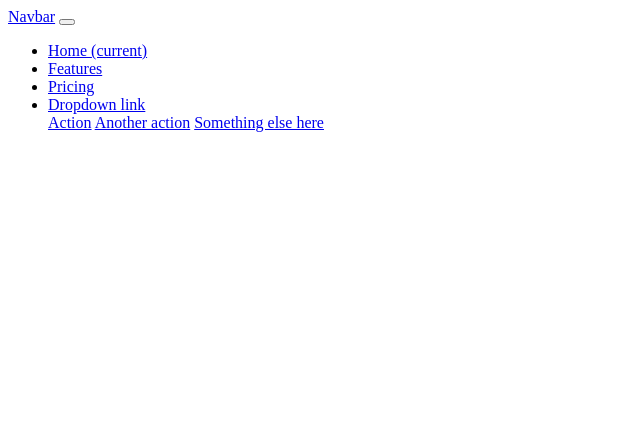
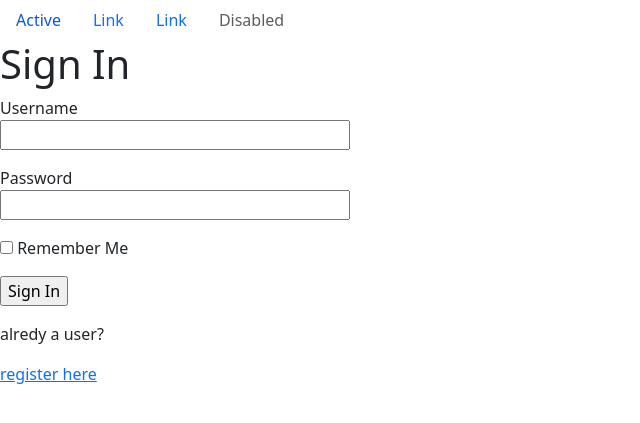
Before and after one commit to Lasagnanator/mmmHealth-webapp, a Flask app: page / in a window 1280 px wide. Shown: the top 423 px of the page, without its empty margins (0-640 px from the left). Run offline with Flask 3, Linux system fonts and the light colour scheme; some libraries are stand-ins or nearby versions.

Commit message:
collegato bootstrap e fatto form

```diff
--- a/app/forms.py
+++ b/app/forms.py
@@ -3,8 +3,20 @@ from wtforms import StringField, PasswordField, BooleanField, SubmitField
 from wtforms.validators import DataRequired
 
 
+'''form per login entrambi utenti'''
 class LoginForm(FlaskForm):
     username = StringField('Username', validators=[DataRequired()])
     password = PasswordField('Password', validators=[DataRequired()])
     remember_me = BooleanField('Remember Me')
     submit = SubmitField('Sign In')
+
+'''
+Form per Registrazione del dottore
+'''
+class RegistrationForm(FlaskForm):
+    name = StringField('Name', validators=[DataRequired()])
+    lastname = StringField('Last Name', validators=[DataRequired()])
+    phoneNumber = StringField('Phone number', validators=[DataRequired()])  #sotto forma di stringa così non è modificabile
+    submit = SubmitField('register')
+
+#TODO:creare altri form per filtrare risultati qua sotto
--- a/app/routes.py
+++ b/app/routes.py
@@ -1,9 +1,24 @@
 from flask import render_template, flash, redirect, url_for
 from app import app
-from app.forms import LoginForm
+from app.forms import LoginForm, RegistrationForm
 
 @app.route('/')
-@app.route('/index')
-def index():
+@app.route('/login', methods=['GET', 'POST'])
+def login():
+    form = LoginForm()
+    if form.validate_on_submit():
+        flash('Login requested for user {}, remember_me={}'.format(
+            form.username.data, form.remember_me.data))
+        return redirect(url_for('index'))
+    return render_template('login.html',  title='Sign In', form=form)
 
-    return render_template('index.html')
+
+@app.route('/registration', methods=['GET', 'POST'])
+def registration():
+    form = RegistrationForm()
+    if form.validate_on_submit():
+        #TODO: validare i dati di iscrizione del medico
+        flash('registration requested for user {}, remember_me={}'.format(
+            form.name.data, form.lastname.data, form.phoneNumber.data))
+        return redirect(url_for('index'))
+    return render_template('registration.html', title='Registration', form=form)
--- a/app/templates/base.html
+++ b/app/templates/base.html
@@ -7,11 +7,9 @@
     <meta name="author" content="Mark Otto, Jacob Thornton, and Bootstrap contributors">
     <meta name="generator" content="Hugo 0.83.1">
 
+    <!-- Bootstrap core CSS  using Bootstrap Flask -->
+    {{ bootstrap.load_css() }}
 
-
-    <!-- Bootstrap core CSS-->
-    <script type="javascript" src="../static/bootstrap.bundle.js"></script>
-    <link rel="stylesheet" href="{{ url_for('static', filename='bootstrap-grid.css') }}">
 
     {% if title %}
         <title>{{ title }} - mmmmm-Health</title>
@@ -21,34 +19,28 @@
     </head>
     <body>
 
-      <nav class="navbar navbar-expand-lg navbar-light bg-light">
-            <a class="navbar-brand" href="#">Navbar</a>
-            <button class="navbar-toggler" type="button" data-toggle="collapse" data-target="#navbarNavDropdown" aria-controls="navbarNavDropdown" aria-expanded="false" aria-label="Toggle navigation">
-              <span class="navbar-toggler-icon"></span>
-            </button>
-            <div class="collapse navbar-collapse" id="navbarNavDropdown">
-              <ul class="navbar-nav">
-                <li class="nav-item active">
-                  <a class="nav-link" href="#">Home <span class="sr-only">(current)</span></a>
+      <ul class="nav">
+        <li class="nav-item">
+          <a class="nav-link active" aria-current="page" href="#">Active</a>
         </li>
         <li class="nav-item">
-                  <a class="nav-link" href="#">Features</a>
+          <a class="nav-link" href="#">Link</a>
         </li>
         <li class="nav-item">
-                  <a class="nav-link" href="#">Pricing</a>
+          <a class="nav-link" href="#">Link</a>
         </li>
-                <li class="nav-item dropdown">
-                  <a class="nav-link dropdown-toggle" href="#" id="navbarDropdownMenuLink" data-toggle="dropdown" aria-haspopup="true" aria-expanded="false">
-                    Dropdown link
-                  </a>
-                  <div class="dropdown-menu" aria-labelledby="navbarDropdownMenuLink">
-                    <a class="dropdown-item" href="#">Action</a>
-                    <a class="dropdown-item" href="#">Another action</a>
-                    <a class="dropdown-item" href="#">Something else here</a>
-                  </div>
+        <li class="nav-item">
+          <a class="nav-link disabled" href="#" tabindex="-1" aria-disabled="true">Disabled</a>
         </li>
       </ul>
-            </div>
-          </nav>
+
+
+      {% block content %}
+
+      {% endblock %}
+
+      <!--TODO:creare la footbar -->
+      <!--Bootstrap JS using Bootstrap Flask    NON SO ANCORA SE FUNZIONA :(  )-->
+          {{ bootstrap.load_js() }}
         </body>
 </html>
--- a/app/templates/index.html
+++ b/app/templates/index.html
@@ -1,13 +1 @@
 {% extends "base.html" %}
-
-{% block content %}
-    <h1>Hi, {{ user.username }}!</h1>
-    <h2> This is the list of your patients:</h2>
-    {% for patient_data in patient_datas %}
-    <div><p>{{ patient_data.patient.name }} BMI: <b>{{ patient_data.BMI }}</b></p></div>
-    {% endfor %}
-    <br>
-    {% for u in patient_users %}
-    <div><p>{{ u.username }} Mail: <b>{{ u.email }}</b></p></div>
-    {% endfor %}
-{% endblock %}
--- a/app/templates/login.html
+++ b/app/templates/login.html
@@ -20,5 +20,8 @@
         </p>
         <p>{{ form.remember_me() }} {{ form.remember_me.label }}</p>
         <p>{{ form.submit() }}</p>
+
+        <p>alredy a user?</p>
+        <a href="{{url_for('registration')}}">register here</a>
     </form>
 {% endblock %}
```
Also changed, not shown: app/__init__.py (+7 -0 lines), app/templates/registration.html (added, +33 -0 lines), app/static/css/bootstrap-grid.css (renamed from app/static/bootstrap-grid.css), app/static/script/bootstrap.bundle.js (renamed from app/static/bootstrap.bundle.js). Lines whose indentation alone changed are shown as unchanged.
